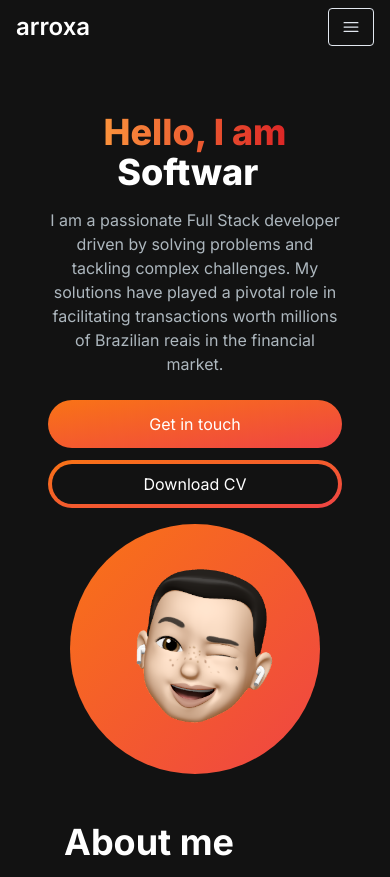
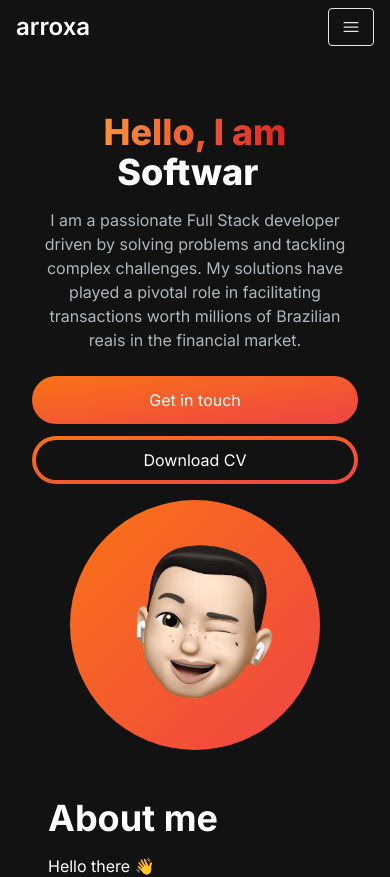
Before and after one commit to arrooxa/website, a Next.js app: page / in a window 390 px wide. Shown: the top 877 px of the page. Built offline with nearby package versions, Linux system fonts and the light colour scheme.

Commit message:
fix: images width in skills and padding-X in mobile

```diff
--- a/app/components/AboutSection.tsx
+++ b/app/components/AboutSection.tsx
@@ -23,7 +23,7 @@ const tabsData: TabsData[] = [
               src={skill.image}
               width="0"
               height="0"
-              style={{ width: "100%", height: "50px" }}
+              style={{ width: "50px", height: "50px" }}
               alt={`${skill.name} icon`}
             />
           </Link>
--- a/app/components/Body.tsx
+++ b/app/components/Body.tsx
@@ -15,7 +15,7 @@ const Body: React.FC<BodyProps> = ({ children, ...props }: BodyProps) => {
       initial={{ opacity: 0 }}
       animate={{ opacity: 1 }}
       transition={{ duration: 0.5 }}
-      className="container mt-24 mx-auto px-12 py-4 flex flex-col gap-8 md:gap-16 [&>*:last-child]:mb-16"
+      className="container mt-24 mx-auto px-8 md:px-12 py-4 flex flex-col gap-8 md:gap-16 [&>*:last-child]:mb-16"
       {...props}
     >
       {children}
--- a/app/components/HeroSection.tsx
+++ b/app/components/HeroSection.tsx
@@ -1,9 +1,15 @@
 "use client";
 import Image from "next/image";
-import React from "react";
+import React, { useEffect, useRef } from "react";
 import { TypeAnimation } from "react-type-animation";
+import { useInView } from "framer-motion";
 
 const HeroSection = () => {
+  const ref = useRef(null);
+  const isInView = useInView(ref);
+
+  useEffect(() => console.log(isInView), [isInView]);
+
   function handleDownloadResume() {
     const filePath = `/files/resume.pdf`;
 
@@ -27,6 +33,7 @@ const HeroSection = () => {
           </span>
           <br />
           <TypeAnimation
+            ref={ref}
             sequence={[
               "Vitor",
               1000,
```
